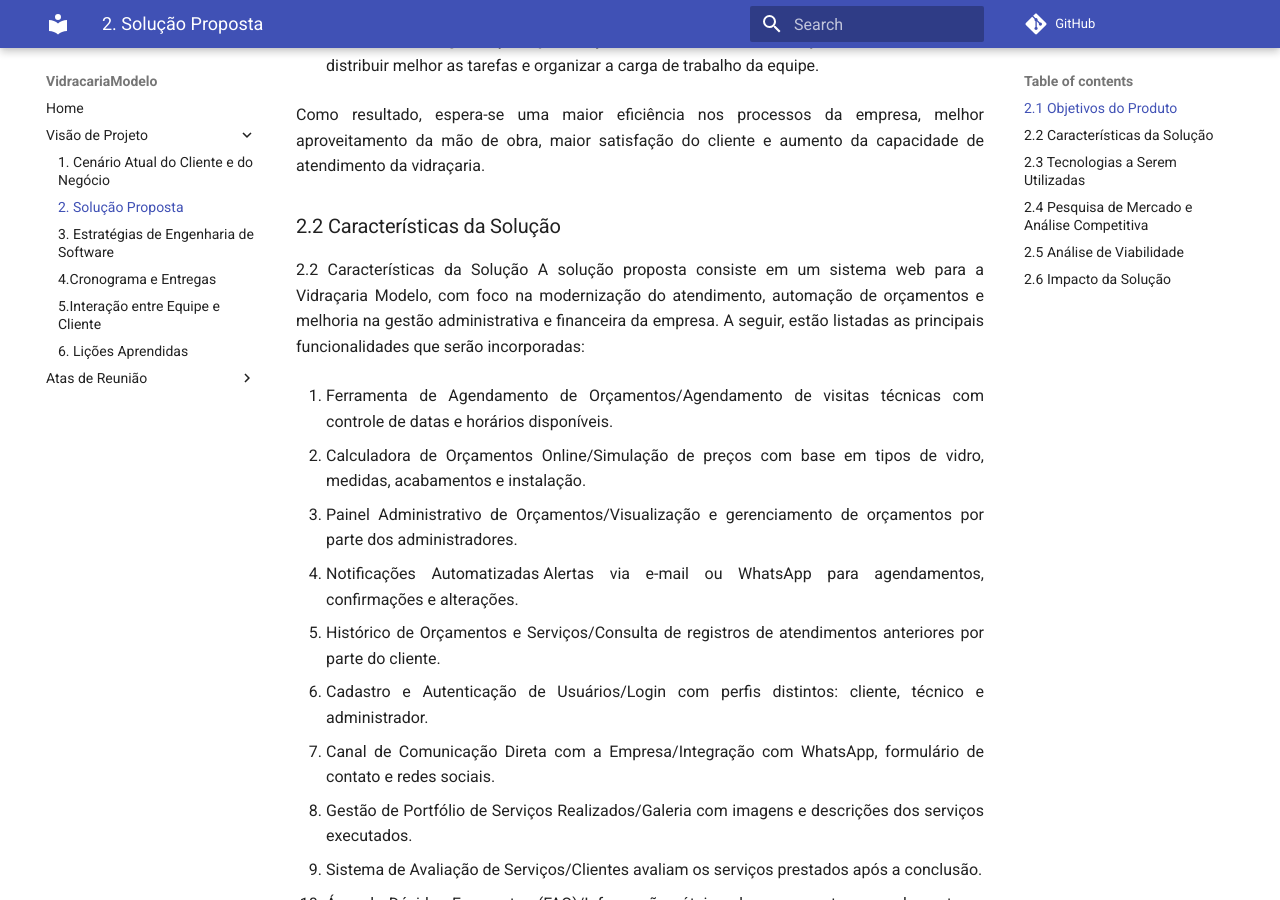
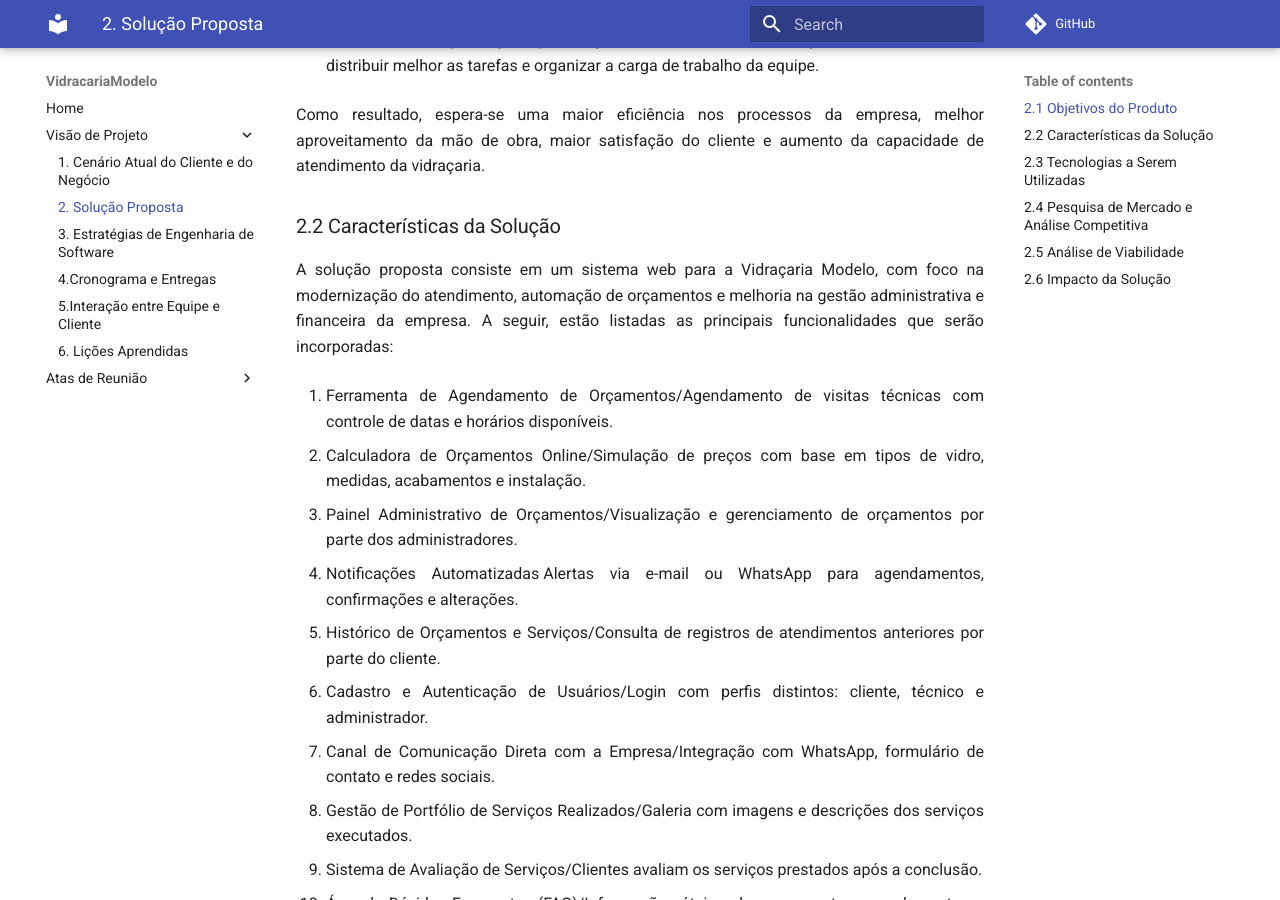
Before and after one commit to mdsreq-fga-unb/2025.1-T01-VidracariaModelo, an MkDocs documentation site: the page built from docs/docs/VisaodeProduto/Solucao_proposta.md, in a window 1280 px wide and 900 px high, scrolled down 696 px. Built offline with MkDocs 1.6.1 and Material for MkDocs 9.7.7, drawn with Linux system fonts in a browser that asks for light colours; comment, search, counter and statistics services are not loaded.

Commit message:
Update Solucao_proposta.md

```diff
--- a/docs/docs/VisaodeProduto/Solucao_proposta.md
+++ b/docs/docs/VisaodeProduto/Solucao_proposta.md
@@ -18,7 +18,6 @@ Este objetivo será alcançado com a resolução de algumas das causas mapeadas
 Como resultado, espera-se uma maior eficiência nos processos da empresa, melhor aproveitamento da mão de obra, maior satisfação do cliente e aumento da capacidade de atendimento da vidraçaria.
 
 ### 2.2 Características da Solução
-2.2 Características da Solução
 A solução proposta consiste em um sistema web para a Vidraçaria Modelo, com foco na modernização do atendimento, automação de orçamentos e melhoria na gestão administrativa e financeira da empresa. A seguir, estão listadas as principais funcionalidades que serão incorporadas:
 
 1. Ferramenta de Agendamento de Orçamentos/Agendamento de visitas técnicas com controle de datas e horários disponíveis.
```
